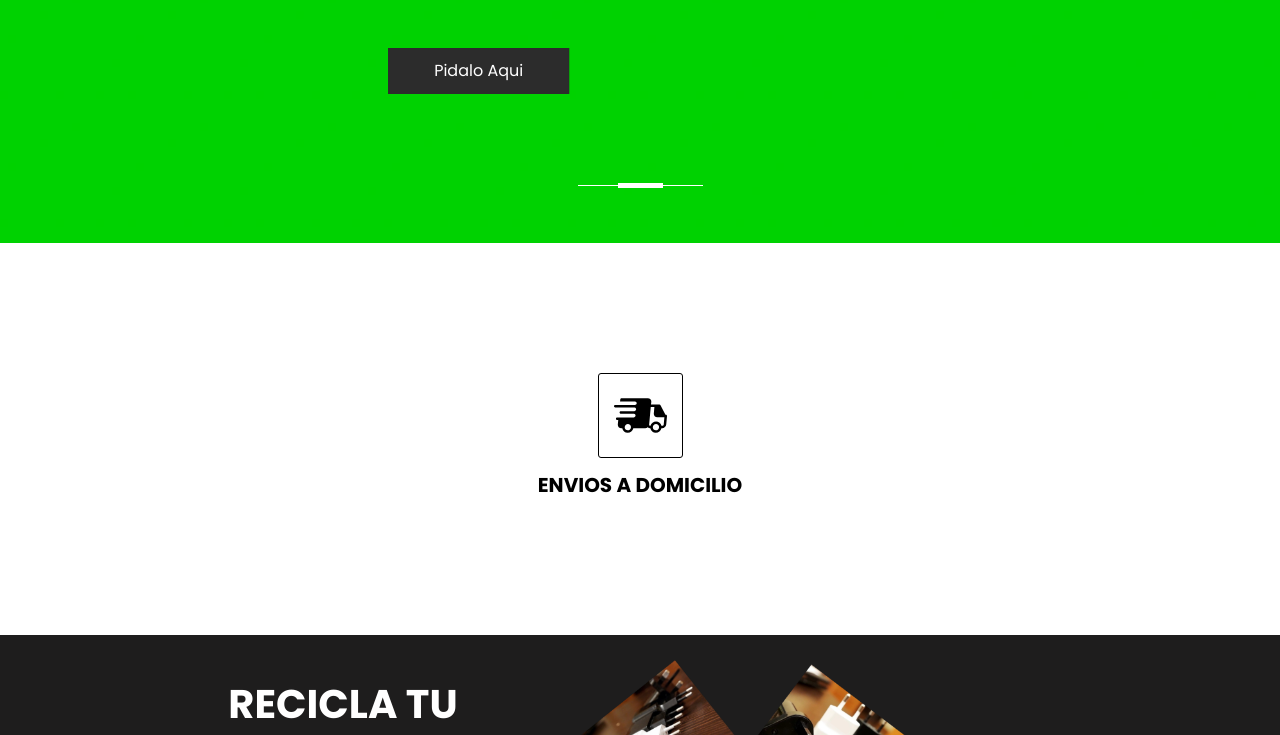
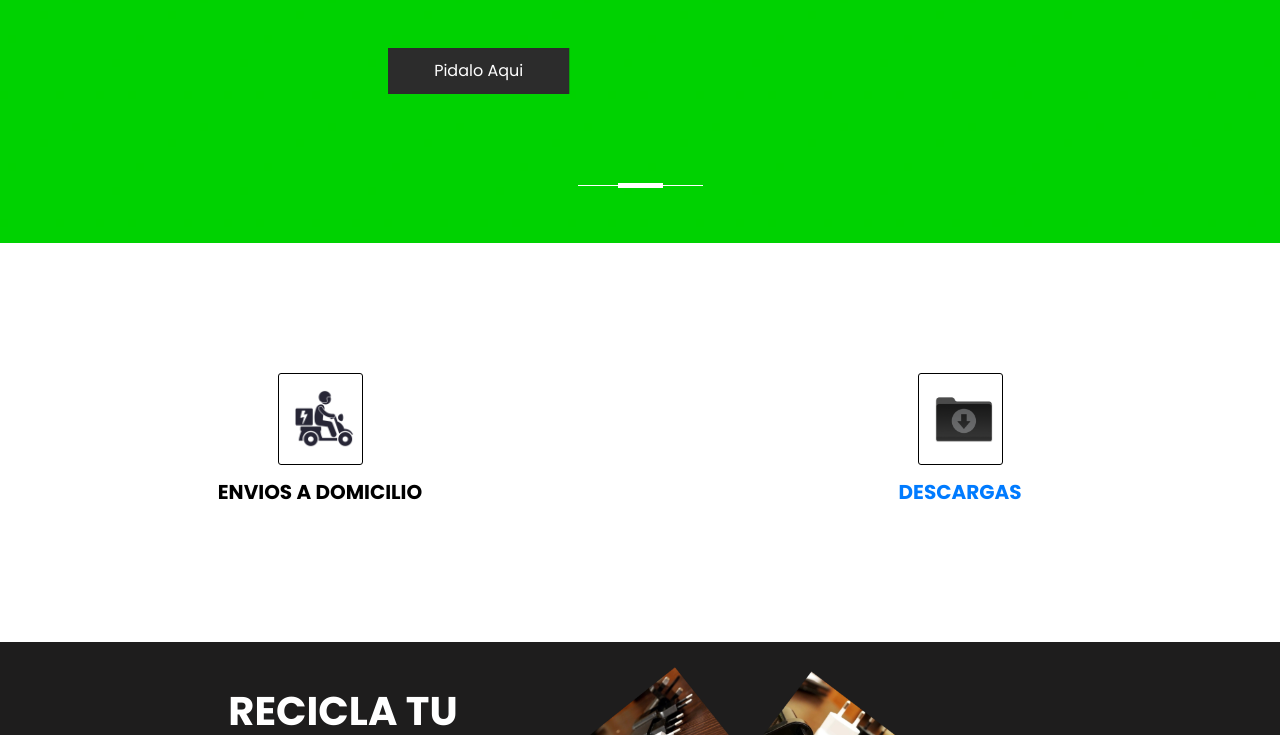
Before and after one commit to nbaglietto/usbpd, a plain HTML site: page index.html in a window 1280 px wide. Shown: the part 557-1292 px from the top of the page. Drawn offline with nearby package versions, Linux system fonts and the light colour scheme.

Commit message:
descargas

```diff
--- a/index.html
+++ b/index.html
@@ -180,6 +180,7 @@
                   </div>
                 </div>
               </div>
+
             </div>
           </div>
         </div>
@@ -198,38 +199,27 @@
   </div>
 
   <section class="feature_section  layout_padding">
-    <div class="container">
+   <!-- <div class="container"> -->
       <div class="feature_container">
         <div class="box">
           <div class="img-box">
-            <svg version="1.1" id="Capa_1" xmlns="http://www.w3.org/2000/svg" xmlns:xlink="http://www.w3.org/1999/xlink"
-              x="0px" y="0px" viewBox="0 0 422.518 422.518" style="enable-background:new 0 0 422.518 422.518;"
-              xml:space="preserve">
-              <path d="M422.512,215.424c0-0.079-0.004-0.158-0.005-0.237c-0.116-5.295-4.368-9.514-9.727-9.514h-2.554l-39.443-76.258
-             c-1.664-3.22-4.983-5.225-8.647-5.226l-67.34-0.014l2.569-20.364c0.733-8.138-1.783-15.822-7.086-21.638
-             c-5.293-5.804-12.683-9.001-20.81-9.001h-209c-5.255,0-9.719,4.066-10.22,9.308l-2.095,16.778h119.078
-             c7.732,0,13.836,6.268,13.634,14c-0.203,7.732-6.635,14-14.367,14H126.78c0.007,0.02,0.014,0.04,0.021,0.059H10.163
-             c-5.468,0-10.017,4.432-10.16,9.9c-0.143,5.468,4.173,9.9,9.641,9.9H164.06c7.168,1.104,12.523,7.303,12.326,14.808
-             c-0.216,8.242-7.039,14.925-15.267,14.994H54.661c-5.523,0-10.117,4.477-10.262,10c-0.145,5.523,4.215,10,9.738,10h105.204
-             c7.273,1.013,12.735,7.262,12.537,14.84c-0.217,8.284-7.109,15-15.393,15H35.792v0.011H25.651c-5.523,0-10.117,4.477-10.262,10
-             c-0.145,5.523,4.214,10,9.738,10h8.752l-3.423,35.818c-0.734,8.137,1.782,15.821,7.086,21.637c5.292,5.805,12.683,9.001,20.81,9.001
-             h7.55C69.5,333.8,87.3,349.345,109.073,349.345c21.773,0,40.387-15.545,45.06-36.118h94.219c7.618,0,14.83-2.913,20.486-7.682
-             c5.172,4.964,12.028,7.682,19.514,7.682h1.55c3.597,20.573,21.397,36.118,43.171,36.118c21.773,0,40.387-15.545,45.06-36.118h6.219
-             c16.201,0,30.569-13.171,32.029-29.36l6.094-67.506c0.008-0.091,0.004-0.181,0.01-0.273c0.01-0.139,0.029-0.275,0.033-0.415
-             C422.52,215.589,422.512,215.508,422.512,215.424z M109.597,329.345c-13.785,0-24.707-11.214-24.346-24.999
-             c0.361-13.786,11.87-25.001,25.655-25.001c13.785,0,24.706,11.215,24.345,25.001C134.89,318.131,123.382,329.345,109.597,329.345z
-              M333.597,329.345c-13.785,0-24.706-11.214-24.346-24.999c0.361-13.786,11.87-25.001,25.655-25.001
-             c13.785,0,24.707,11.215,24.345,25.001C358.89,318.131,347.382,329.345,333.597,329.345z M396.457,282.588
-             c-0.52,5.767-5.823,10.639-11.58,10.639h-6.727c-4.454-19.453-21.744-33.882-42.721-33.882c-20.977,0-39.022,14.429-44.494,33.882
-             h-2.059c-2.542,0-4.81-0.953-6.389-2.685c-1.589-1.742-2.337-4.113-2.106-6.676l12.609-139.691l28.959,0.006l-4.59,50.852
-             c-0.735,8.137,1.78,15.821,7.083,21.637c5.292,5.806,12.685,9.004,20.813,9.004h56.338L396.457,282.588z" />
-
-            </svg>
-          </div>
+            <img src="images/envios.png" alt="envios"width="60" height="60">
+             </div>
           <div class="detail-box">
             <h5>
               Envios a domicilio
             </h5>
+            </div>
+          </div>
+          <div class="box">
+            <div class="img-box">
+              <img src="images/descargas.png" alt="Descargas" width="60" height="60">
+            </div>
+            <div class="detail-box">
+              <h5>
+                <a href="pdf/distribuidores.pdf">Descargas</a>
+              </h5>
+
             </div>
 
 
```
Also changed, not shown: prueba3.html (added, +42 -0 lines), images/descargas.png (added), images/envios.png (added).
